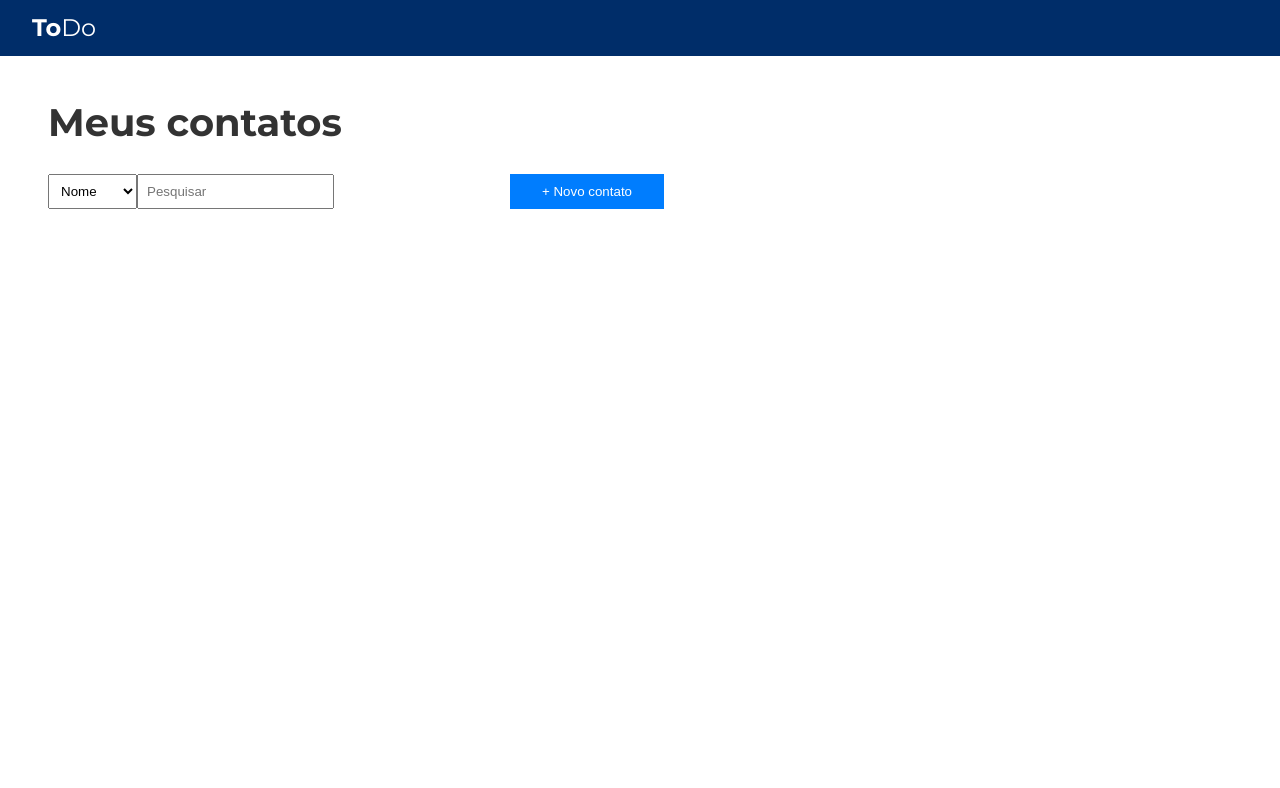
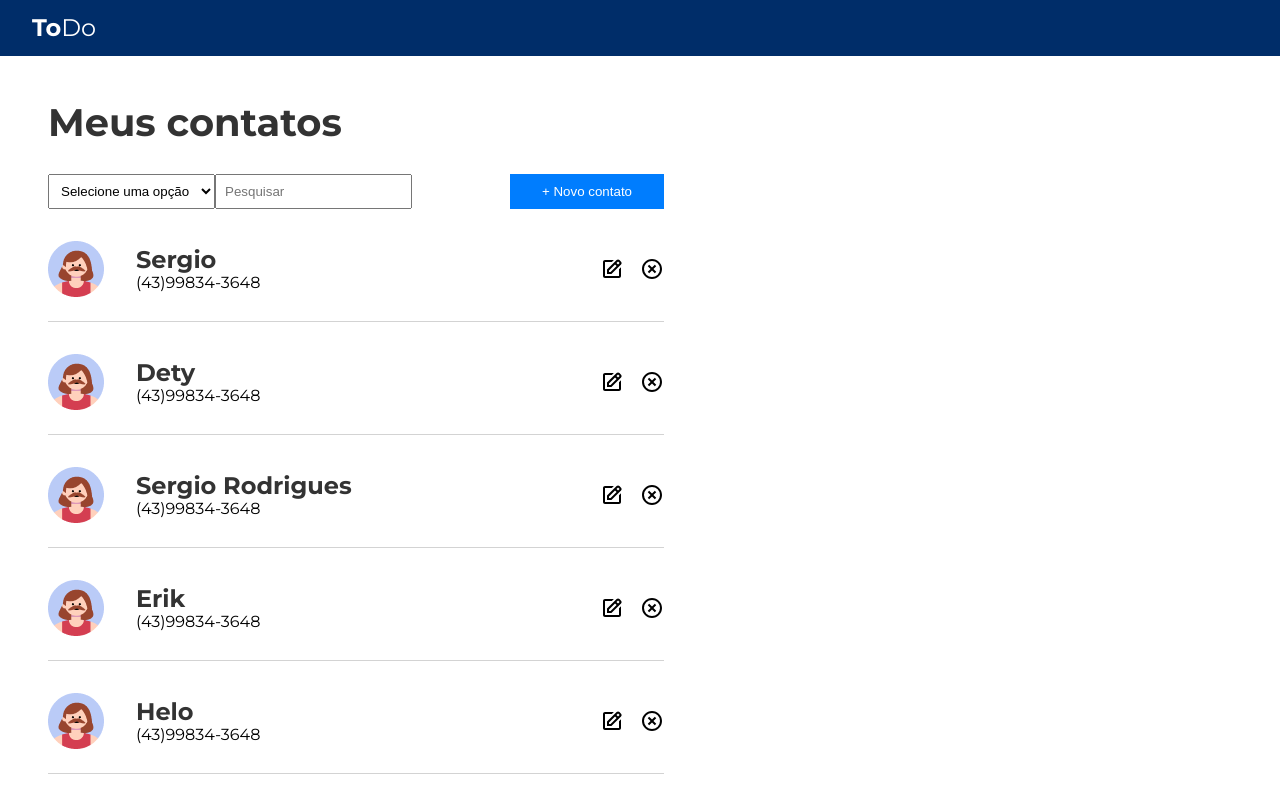
Before and after one commit to sergiohrodrigues/ToDo-contato, a Next.js app: page / in a window 1280 px wide. Shown: the top 788 px of the page. Built offline with nearby package versions, Linux system fonts and the light colour scheme.

Commit message:
atualizar correto, tentando pesquisa..

```diff
--- a/src/app/page.tsx
+++ b/src/app/page.tsx
@@ -1,9 +1,9 @@
 'use client'
-import Modal from "@/components/ModalAdicionar"
+import Modal from "@/components/ModalAdicionarEAtualizar"
 import { useState } from "react"
 import { styled } from "styled-components"
 import { contato } from "@/states/atom"
-import { useRecoilValue } from 'recoil'
+import { useRecoilValue, useSetRecoilState } from 'recoil'
 import Image from "next/image"
 import ImagemContato from '../assets/contato.png'
 import { BiEdit } from 'react-icons/bi'
@@ -112,7 +112,8 @@ const ListaDeContatos = styled.ul`
 export default function Home() {
   const [modalOpen, setModalOpen] = useState(false)
   const [modalDeleteOpen, setModalDeleteOpen] = useState(false)
-  const [itemSelecionado, setItemSelecionado] = useState<IContato>()
+  const [itemSelecionado, setItemSelecionado] = useState<IContato | undefined>()
+  const [pesquisa, setPesquisa] = useState('')
 
   const listaDeContato = useRecoilValue(contato)
 
@@ -124,6 +125,7 @@ export default function Home() {
   const abrirModalAtualizar = (contato: IContato) => {
     setModalOpen(true)
     setItemSelecionado(contato)
+    console.log(contato)
   }
 
   return (
@@ -136,11 +138,21 @@ export default function Home() {
         <h2>Meus contatos</h2>
         <CriarEPesquisarContainer>
           <div>
-            <select>
-              <option value="">Nome</option>
-              <option value="">Telefone</option>
+            <select value={pesquisa} onChange={evento => setPesquisa(evento.target.value)}>
+              <option>Selecione uma opção</option>
+              <option>Nome</option>
+              <option value="Telefone">Telefone</option>
             </select>
-            <input type="search" placeholder="Pesquisar"/>
+            <input type="search" placeholder="Pesquisar" onChange={(evento) => {
+              // const itemPesquisado = listaDeContato.filter(itemDaLista => itemDaLista.nome.includes(evento.target.value))
+
+              // console.log(itemPesquisa)
+              // if(itemPesquisa.length === 0){
+              //   setListaDeContato(listaDeContato)
+              // } else {
+              //   setListaDeContato(itemPesquisa)
+              // }
+            }}/>
           </div>
           <button onClick={() => setModalOpen(true)}>+ Novo contato</button>
         </CriarEPesquisarContainer>
@@ -148,7 +160,7 @@ export default function Home() {
         {listaDeContato.map((contato, index) => (
           <li key={index}>
             <div className="infos">
-              <span className="letra">{contato.nome.substr(0,1)}</span>
+              {/* <span className="letra">{contato.nome.substr(0,1)}</span> */}
               <Image src={ImagemContato} alt={contato.nome} />
               <div>
                 <h2>{contato.nome}</h2>
--- a/src/components/ModalAdicionar/index.tsx
+++ b/src/components/ModalAdicionarEAtualizar/index.tsx
@@ -77,27 +77,22 @@ const ModalAdicionarEAtualizar = ({modalOpen, setModalOpen, itemSelecionado, set
 
     // console.log(itemSelecionado)
 
-    const listaDeContato = useRecoilValue(contato)
-    const setListaContato = useSetRecoilState(contato)
+    const listaDeContato = useRecoilValue<IContato[]>(contato)
+    const setListaContato = useSetRecoilState<IContato[]>(contato)
 
     function verificaCriarOuAtualizar(){
-        // const nomeJaExistente = listaDeContato.some(ItemDaLista => ItemDaLista.nome.toUpperCase() === nome.toUpperCase())
-        const numeroJaExistente = listaDeContato.some(ItemDaLista => ItemDaLista.telefone === telefone)
+        // const nomeJaExistente = listaDeContato.some(itemDaLista => itemDaLista.nome.toUpperCase() === nome.toUpperCase())
+        // const numeroJaExistente = listaDeContato.some(ItemDaLista => ItemDaLista.telefone === telefone)
 
         if(itemSelecionado === undefined){
-            criarContato(numeroJaExistente)
+            criarContato()
         } else {
-            atualizarContato(numeroJaExistente)
+            atualizarContato()
         }
     }
 
-    function criarContato(numeroJaExistente: boolean){
-        if(numeroJaExistente){
-            alert('Numero já existente, por favor adicione outro numero')
-            setTelefone('')
-        } else {
-            if(itemSelecionado === undefined){
-                if(nome === '' && telefone === ''){
+    function criarContato(){
+        if(nome === '' || telefone === ''){
             alert('Por favor preencha todos os campos')
         } else {
             const novoContato = {
@@ -110,31 +105,28 @@ const ModalAdicionarEAtualizar = ({modalOpen, setModalOpen, itemSelecionado, set
             setTelefone('')
         }
     }
-        }
-    }
 
-    function atualizarContato(numeroJaExistente: boolean){
-        if(numeroJaExistente){
-            alert('Numero já existente, por favor adicionar outro numero.')
-            setTelefone('')
-        } else {
+    function atualizarContato(){
         const itemAtualizado = {
             ...itemSelecionado
         }
 
+        if(nome === '' || telefone === ''){
+            alert('Por favor preencha todos os campos')
+        } else {
             itemAtualizado.nome = nome
             itemAtualizado.telefone = telefone
 
-            console.log(itemAtualizado)
-            // const indiceItem = listaDeContato.findIndex(evt => evt.nome === itemSelecionado?.nome)
-            // const itemAtualizadoFinalizado = [...listaDeContato.slice(0, indiceItem), itemAtualizado, ...listaDeContato.slice(indiceItem + 1)]
-            // setListaContato(itemAtualizado)
+            setListaContato(listaAntiga => {
+                const itemAtual = listaAntiga.findIndex(evt => evt.nome === itemSelecionado?.nome)
+                return [...listaAntiga.slice(0, itemAtual), itemAtualizado, ...listaAntiga.slice(itemAtual + 1)]
+            })
 
-            // setListaContato(listaAntiga => {
-            //     const itemAtual = listaAntiga.findIndex(evt => evt.nome === itemSelecionado?.nome)
-            //     return [...listaAntiga.slice(0, itemAtual), itemAtualizado, ...listaAntiga.slice(itemAtual + 1)]
-            // })
+            setModalOpen(false)
+            setItemSelecionado(undefined)
+            console.log(listaDeContato)
         }
+
 
     }
 
--- a/src/states/atom.ts
+++ b/src/states/atom.ts
@@ -3,5 +3,26 @@ import { atom } from "recoil";
 
 export const contato = atom<IContato[]>({
     key: 'contato',
-    default: []
+    default: [
+        {
+            nome: 'Sergio',
+            telefone: '(43)99834-3648'
+        },
+        {
+            nome: 'Dety',
+            telefone: '(43)99834-3648'
+        },
+        {
+            nome: 'Sergio Rodrigues',
+            telefone: '(43)99834-3648'
+        },
+        {
+            nome: 'Erik',
+            telefone: '(43)99834-3648'
+        },
+        {
+            nome: 'Helo',
+            telefone: '(43)99834-3648'
+        },
+]
 })
```
Lines whose indentation alone changed are shown as unchanged.
